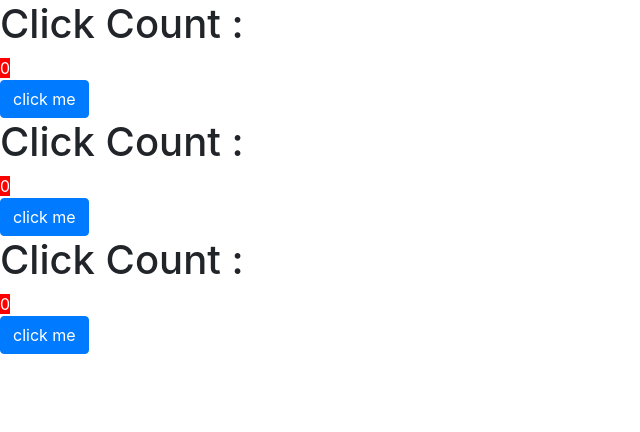
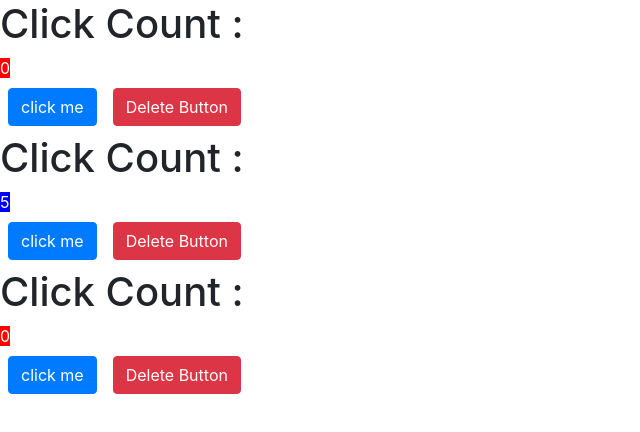
Before and after one commit to donpelumos/first-react-app, a React (Create React App) app: page / in a window 1280 px wide. Shown: the top 432 px of the page, without its empty margins (0-640 px from the left). Built offline with nearby package versions, Linux system fonts and the light colour scheme.

Commit message:
implemented passing of event from child to parent component

```diff
--- a/src/components/CounterComponent.jsx
+++ b/src/components/CounterComponent.jsx
@@ -2,13 +2,9 @@ import React, { Component } from "react";
 
 class Counter extends Component {
   state = {
-    count: 0,
+    count: this.props.value,
   };
 
-  constructor() {
-    super();
-    this.handleButtonClick = this.handleButtonClick.bind(this);
-  }
   render() {
     return (
       <div>
@@ -19,9 +15,17 @@ class Counter extends Component {
           onClick={() => {
             this.handleButtonClick("pelumi");
           }}
-          className="btn btn-primary"
+          className="btn btn-primary m-2"
         >
           click me
+        </button>
+        <button
+          onClick={() => {
+            this.props.onDelete(this.props.id);
+          }}
+          className="btn btn-primary btn-danger m-2"
+        >
+          Delete Button
         </button>
       </div>
     );
@@ -36,10 +40,10 @@ class Counter extends Component {
     );
   }
 
-  handleButtonClick(arg) {
+  handleButtonClick = (arg) => {
     console.log(arg);
     this.setState({ count: this.state.count + 1 });
-  }
+  };
 }
 
 export default Counter;
--- a/src/components/CounterListComponent.jsx
+++ b/src/components/CounterListComponent.jsx
@@ -5,7 +5,7 @@ class CounterList extends Component {
   state = {
     counters: [
       { id: 1, value: 0 },
-      { id: 2, value: 0 },
+      { id: 2, value: 5 },
       { id: 3, value: 0 },
     ],
   };
@@ -13,11 +13,24 @@ class CounterList extends Component {
     return (
       <React.Fragment>
         {this.state.counters.map((counter) => (
-          <Counter key={counter.id} />
+          <Counter
+            key={counter.id}
+            value={counter.value}
+            id={counter.id}
+            onDelete={this.deleteCounter}
+          />
         ))}
       </React.Fragment>
     );
   }
+
+  deleteCounter = (counterId) => {
+    console.log("Delete counter called - " + counterId);
+    let counters = this.state.counters.filter(
+      (counter) => counter.id !== counterId
+    );
+    this.setState({ counters: counters });
+  };
 }
 
 export default CounterList;
--- a/src/index.js
+++ b/src/index.js
@@ -2,7 +2,6 @@ import React from "react";
 import ReactDOM from "react-dom";
 import "./index.css";
 import App from "./App";
-import Counter from "./components/CounterListComponent";
 import "bootstrap/dist/css/bootstrap.css";
 import * as serviceWorker from "./serviceWorker";
 import CounterList from "./components/CounterListComponent";
```
